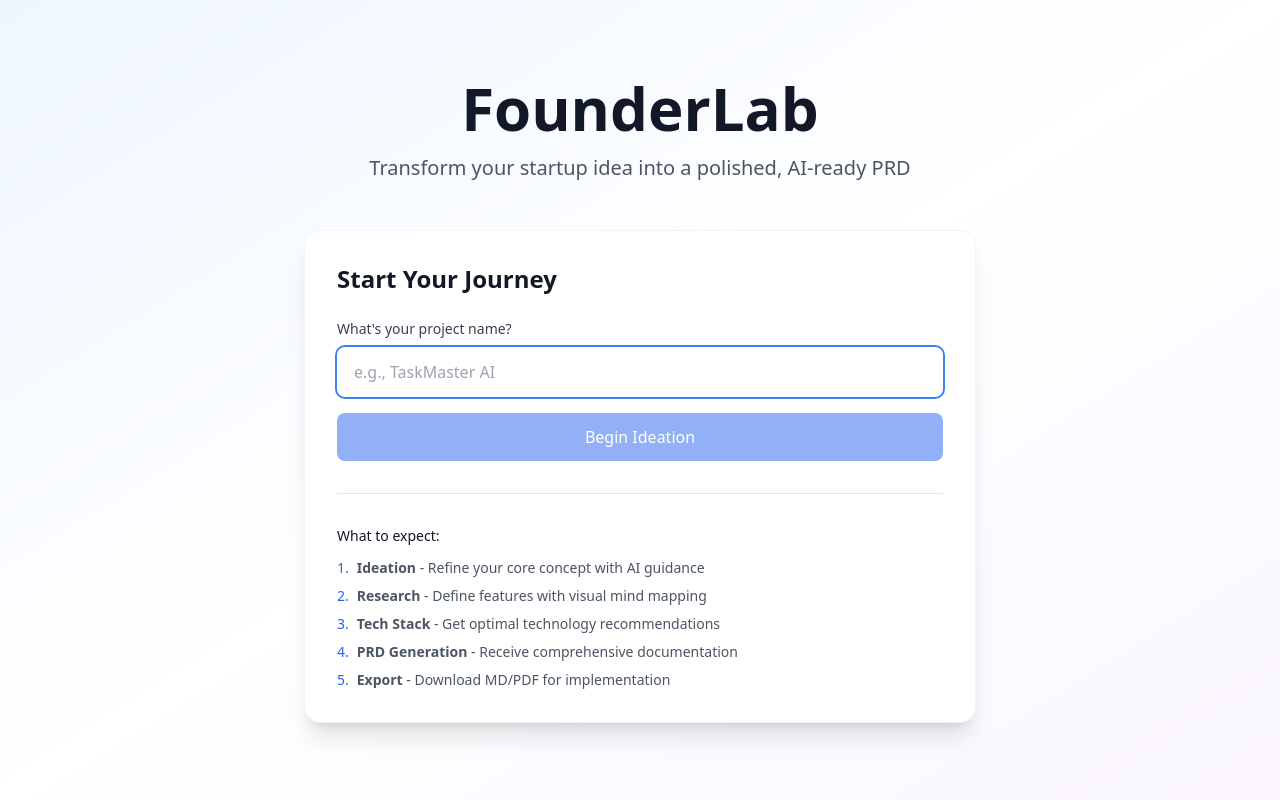
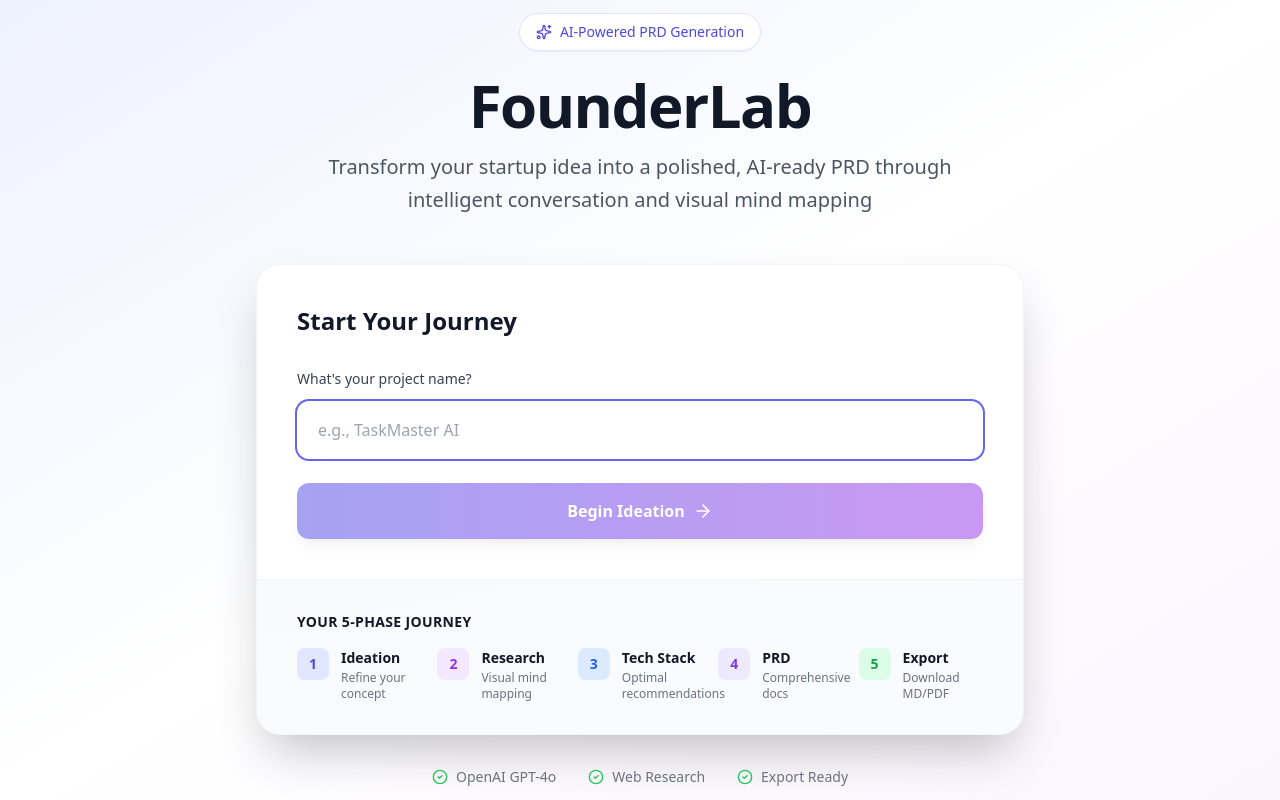
Before and after one commit to MohammedIshaq2025/FounderLab, a React (Vite) app in the folder frontend/: page / in a window 1280 px wide. Built offline with nearby package versions, Linux system fonts and the light colour scheme.

Commit message:
auto-commit for 081e855d-a82c-4f62-bc49-3ad80e62fcf4

```diff
--- a/frontend/src/components/StartScreen.jsx
+++ b/frontend/src/components/StartScreen.jsx
@@ -1,4 +1,5 @@
 import React, { useState } from 'react';
+import { Sparkles, ArrowRight, CheckCircle2 } from 'lucide-react';
 
 function StartScreen({ onCreateProject }) {
   const [projectName, setProjectName] = useState('');
@@ -11,23 +12,33 @@ function StartScreen({ onCreateProject }) {
   };
 
   return (
-    <div className="min-h-screen bg-gradient-to-br from-blue-50 via-white to-purple-50 flex items-center justify-center px-4">
-      <div className="max-w-2xl w-full">
+    <div className="min-h-screen bg-gradient-to-br from-indigo-50 via-white to-purple-50 flex items-center justify-center px-4">
+      <div className="max-w-3xl w-full">
+        {/* Hero Section */}
         <div className="text-center mb-12">
-          <h1 className="text-6xl font-bold text-gray-900 mb-4">FounderLab</h1>
-          <p className="text-xl text-gray-600">
-            Transform your startup idea into a polished, AI-ready PRD
+          <div className="inline-flex items-center gap-2 bg-white px-4 py-2 rounded-full shadow-sm border border-indigo-100 mb-6">
+            <Sparkles className="w-4 h-4 text-indigo-600" />
+            <span className="text-sm font-medium text-indigo-600">AI-Powered PRD Generation</span>
+          </div>
+
+          <h1 className="text-6xl font-bold text-gray-900 mb-4 tracking-tight">
+            FounderLab
+          </h1>
+          <p className="text-xl text-gray-600 max-w-2xl mx-auto leading-relaxed">
+            Transform your startup idea into a polished, AI-ready PRD through intelligent conversation and visual mind mapping
           </p>
         </div>
 
-        <div className="bg-white rounded-2xl shadow-xl p-8 border border-gray-100">
-          <h2 className="text-2xl font-semibold text-gray-900 mb-6">
+        {/* Main Card */}
+        <div className="bg-white rounded-3xl shadow-2xl border border-gray-100 overflow-hidden">
+          <div className="p-10">
+            <h2 className="text-2xl font-semibold text-gray-900 mb-8">
               Start Your Journey
             </h2>
 
-          <form onSubmit={handleSubmit} className="space-y-4">
+            <form onSubmit={handleSubmit} className="space-y-6">
               <div>
-              <label htmlFor="projectName" className="block text-sm font-medium text-gray-700 mb-2">
+                <label htmlFor="projectName" className="block text-sm font-medium text-gray-700 mb-3">
                   What's your project name?
                 </label>
                 <input
@@ -36,7 +47,7 @@ function StartScreen({ onCreateProject }) {
                   value={projectName}
                   onChange={(e) => setProjectName(e.target.value)}
                   placeholder="e.g., TaskMaster AI"
-                className="w-full px-4 py-3 border border-gray-300 rounded-lg focus:ring-2 focus:ring-blue-500 focus:border-transparent outline-none transition"
+                  className="w-full px-5 py-4 border border-gray-200 rounded-xl focus:ring-2 focus:ring-indigo-500 focus:border-transparent outline-none transition text-base shadow-sm"
                   autoFocus
                 />
               </div>
@@ -44,36 +55,84 @@ function StartScreen({ onCreateProject }) {
               <button
                 type="submit"
                 disabled={!projectName.trim()}
-              className="w-full bg-blue-600 text-white px-6 py-3 rounded-lg font-medium hover:bg-blue-700 transition disabled:opacity-50 disabled:cursor-not-allowed"
+                className="group w-full bg-gradient-to-r from-indigo-600 to-purple-600 text-white px-8 py-4 rounded-xl font-semibold hover:from-indigo-700 hover:to-purple-700 transition-all shadow-lg hover:shadow-xl disabled:opacity-50 disabled:cursor-not-allowed flex items-center justify-center gap-2"
               >
-              Begin Ideation
+                <span>Begin Ideation</span>
+                <ArrowRight className="w-5 h-5 group-hover:translate-x-1 transition-transform" />
               </button>
             </form>
+          </div>
 
-          <div className="mt-8 pt-8 border-t border-gray-200">
-            <h3 className="text-sm font-medium text-gray-900 mb-3">What to expect:</h3>
-            <ul className="space-y-2 text-sm text-gray-600">
-              <li className="flex items-start">
-                <span className="text-blue-600 mr-2">1.</span>
-                <span><strong>Ideation</strong> - Refine your core concept with AI guidance</span>
-              </li>
-              <li className="flex items-start">
-                <span className="text-blue-600 mr-2">2.</span>
-                <span><strong>Research</strong> - Define features with visual mind mapping</span>
-              </li>
-              <li className="flex items-start">
-                <span className="text-blue-600 mr-2">3.</span>
-                <span><strong>Tech Stack</strong> - Get optimal technology recommendations</span>
-              </li>
-              <li className="flex items-start">
-                <span className="text-blue-600 mr-2">4.</span>
-                <span><strong>PRD Generation</strong> - Receive comprehensive documentation</span>
-              </li>
-              <li className="flex items-start">
-                <span className="text-blue-600 mr-2">5.</span>
-                <span><strong>Export</strong> - Download MD/PDF for implementation</span>
-              </li>
-            </ul>
+          {/* Features Section */}
+          <div className="bg-gradient-to-br from-gray-50 to-indigo-50/30 px-10 py-8 border-t border-gray-100">
+            <h3 className="text-sm font-semibold text-gray-900 mb-4 uppercase tracking-wide">Your 5-Phase Journey</h3>
+            <div className="grid grid-cols-1 md:grid-cols-5 gap-4">
+              <div className="flex items-start gap-3">
+                <div className="flex-shrink-0 w-8 h-8 bg-indigo-100 rounded-lg flex items-center justify-center">
+                  <span className="text-sm font-bold text-indigo-600">1</span>
+                </div>
+                <div>
+                  <div className="font-semibold text-sm text-gray-900">Ideation</div>
+                  <div className="text-xs text-gray-500 mt-0.5">Refine your concept</div>
+                </div>
+              </div>
+
+              <div className="flex items-start gap-3">
+                <div className="flex-shrink-0 w-8 h-8 bg-purple-100 rounded-lg flex items-center justify-center">
+                  <span className="text-sm font-bold text-purple-600">2</span>
+                </div>
+                <div>
+                  <div className="font-semibold text-sm text-gray-900">Research</div>
+                  <div className="text-xs text-gray-500 mt-0.5">Visual mind mapping</div>
+                </div>
+              </div>
+
+              <div className="flex items-start gap-3">
+                <div className="flex-shrink-0 w-8 h-8 bg-blue-100 rounded-lg flex items-center justify-center">
+                  <span className="text-sm font-bold text-blue-600">3</span>
+                </div>
+                <div>
+                  <div className="font-semibold text-sm text-gray-900">Tech Stack</div>
+                  <div className="text-xs text-gray-500 mt-0.5">Optimal recommendations</div>
+                </div>
+              </div>
+
+              <div className="flex items-start gap-3">
+                <div className="flex-shrink-0 w-8 h-8 bg-violet-100 rounded-lg flex items-center justify-center">
+                  <span className="text-sm font-bold text-violet-600">4</span>
+                </div>
+                <div>
+                  <div className="font-semibold text-sm text-gray-900">PRD</div>
+                  <div className="text-xs text-gray-500 mt-0.5">Comprehensive docs</div>
+                </div>
+              </div>
+
+              <div className="flex items-start gap-3">
+                <div className="flex-shrink-0 w-8 h-8 bg-green-100 rounded-lg flex items-center justify-center">
+                  <span className="text-sm font-bold text-green-600">5</span>
+                </div>
+                <div>
+                  <div className="font-semibold text-sm text-gray-900">Export</div>
+                  <div className="text-xs text-gray-500 mt-0.5">Download MD/PDF</div>
+                </div>
+              </div>
+            </div>
+          </div>
+        </div>
+
+        {/* Trust Indicators */}
+        <div className="mt-8 flex items-center justify-center gap-8 text-sm text-gray-500">
+          <div className="flex items-center gap-2">
+            <CheckCircle2 className="w-4 h-4 text-green-500" />
+            <span>OpenAI GPT-4o</span>
+          </div>
+          <div className="flex items-center gap-2">
+            <CheckCircle2 className="w-4 h-4 text-green-500" />
+            <span>Web Research</span>
+          </div>
+          <div className="flex items-center gap-2">
+            <CheckCircle2 className="w-4 h-4 text-green-500" />
+            <span>Export Ready</span>
           </div>
         </div>
       </div>
```
Lines whose indentation alone changed are shown as unchanged.
